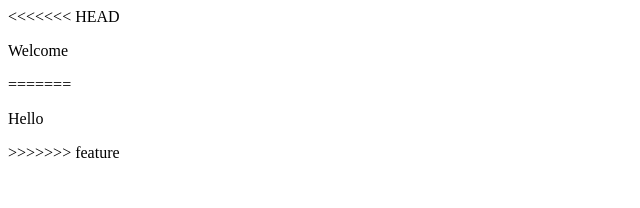
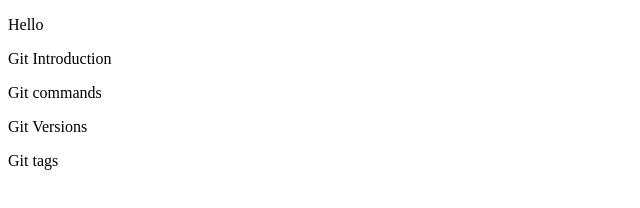
Before and after one commit to Swethamerugu653/git_tutorial, a plain HTML site: page index.html in a window 1280 px wide. Shown: the whole page, without its empty margins (0-640 px from the left). Drawn offline with Linux system fonts and the light colour scheme.

Commit message:
added <p>'s to index

```diff
--- a/index.html
+++ b/index.html
@@ -6,10 +6,10 @@
     <title>Git</title>
 </head>
 <body>
-<<<<<<< HEAD
-    <p>Welcome</p>
-=======
     <p>Hello</p>
->>>>>>> feature
+    <p>Git Introduction</p>
+    <p>Git commands</p>
+    <p>Git Versions</p>
+    <p>Git tags</p>
 </body>
 </html>
```
